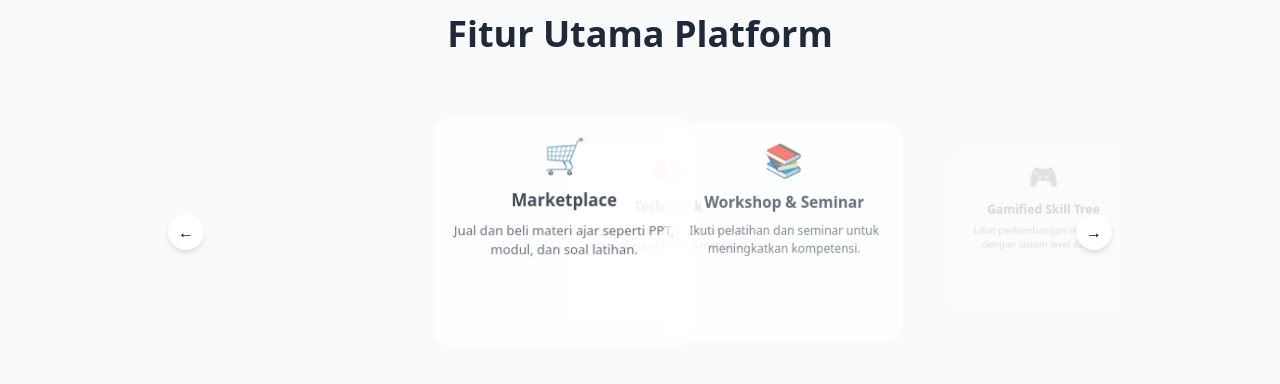
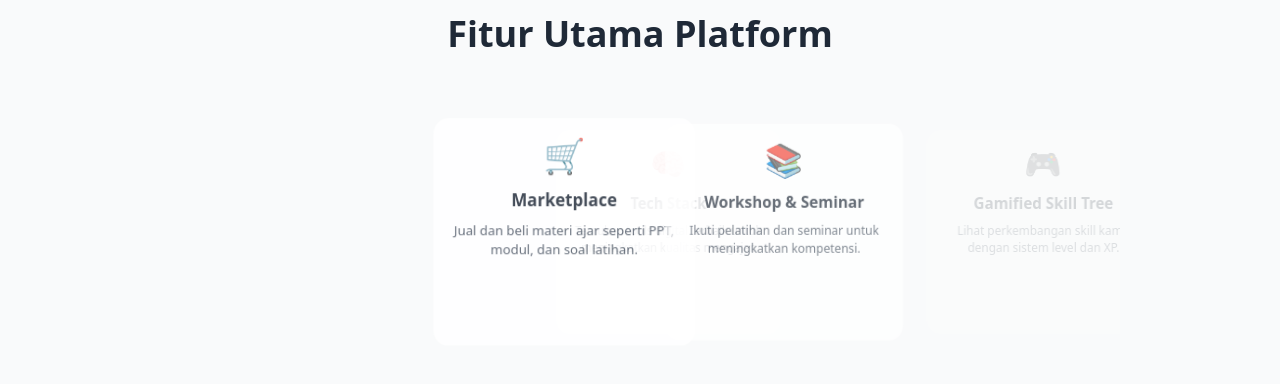
Before and after one commit to tiensfaziah/GURUBERMUTU, a React (Create React App) app: page / in a window 1280 px wide. Shown: the part 1320-1704 px from the top of the page. Built offline with nearby package versions, Linux system fonts and the light colour scheme.

Commit message:
bismillaahhhh

```diff
--- a/src/components/Features.jsx
+++ b/src/components/Features.jsx
@@ -29,22 +29,18 @@ const N = features.length;
 
 const Features = () => {
   const [current, setCurrent] = useState(0);
-  const [hovered, setHovered] = useState(false);
   const intervalRef = useRef(null);
 
   const isMobile = window.innerWidth <= 768;
 
+  // autoplay
   useEffect(() => {
-    if (!hovered) {
-      intervalRef.current = setInterval(() => {
-        setCurrent((prev) => (prev + 1) % N);
-      }, 2000);
-    }
+    intervalRef.current = setInterval(() => {
+      setCurrent((prev) => (prev + 1) % N);
+    }, 2000);
+
     return () => clearInterval(intervalRef.current);
-  }, [hovered]);
-
-  const next = () => setCurrent((prev) => (prev + 1) % N);
-  const prev = () => setCurrent((prev) => (prev - 1 + N) % N);
+  }, []);
 
   return (
     <section
@@ -64,24 +60,7 @@ const Features = () => {
           maxWidth: "960px",
           height: "260px",
         }}
-        onMouseEnter={() => setHovered(true)}
-        onMouseLeave={() => setHovered(false)}
       >
-        {/* ARROW */}
-        <button
-          onClick={prev}
-          className="absolute left-2 top-1/2 -translate-y-1/2 z-20 bg-white shadow-md w-9 h-9 rounded-full hidden md:flex items-center justify-center"
-        >
-          ←
-        </button>
-
-        <button
-          onClick={next}
-          className="absolute right-2 top-1/2 -translate-y-1/2 z-20 bg-white shadow-md w-9 h-9 rounded-full hidden md:flex items-center justify-center"
-        >
-          →
-        </button>
-
         {/* CARDS */}
         <div className="relative w-full h-full flex items-center justify-center overflow-hidden">
           {features.map((item, i) => {
@@ -91,10 +70,9 @@ const Features = () => {
             return (
               <motion.div
                 key={i}
-                onClick={() => pos !== 0 && setCurrent(i)}
                 className="absolute bg-white rounded-2xl p-5 flex flex-col"
                 style={{
-                  width: isMobile ? "200px" : "280px",
+                  width: isMobile ? "220px" : "280px",
                   height: isMobile ? "200px" : "240px",
                 }}
                 animate={{
@@ -103,29 +81,27 @@ const Features = () => {
                       ? 0
                       : pos === 1
                       ? isMobile
-                        ? 100
+                        ? 120
                         : 220
                       : pos === -1
                       ? isMobile
-                        ? -100
+                        ? -120
                         : -220
                       : pos > 1
-                      ? isMobile
-                        ? 300
-                        : 500
-                      : isMobile
-                      ? -300
+                      ? 500
                       : -500,
 
                   scale:
                     pos === 0
                       ? 1
-                      : pos === 1 || pos === -1
-                      ? 0.85
-                      : 0.6,
+                      : 0.85,
 
                   opacity:
-                    pos === 0
+                    isMobile
+                      ? pos === 0
+                        ? 1
+                        : 0
+                      : pos === 0
                       ? 1
                       : pos === 1 || pos === -1
                       ? 0.5
```
